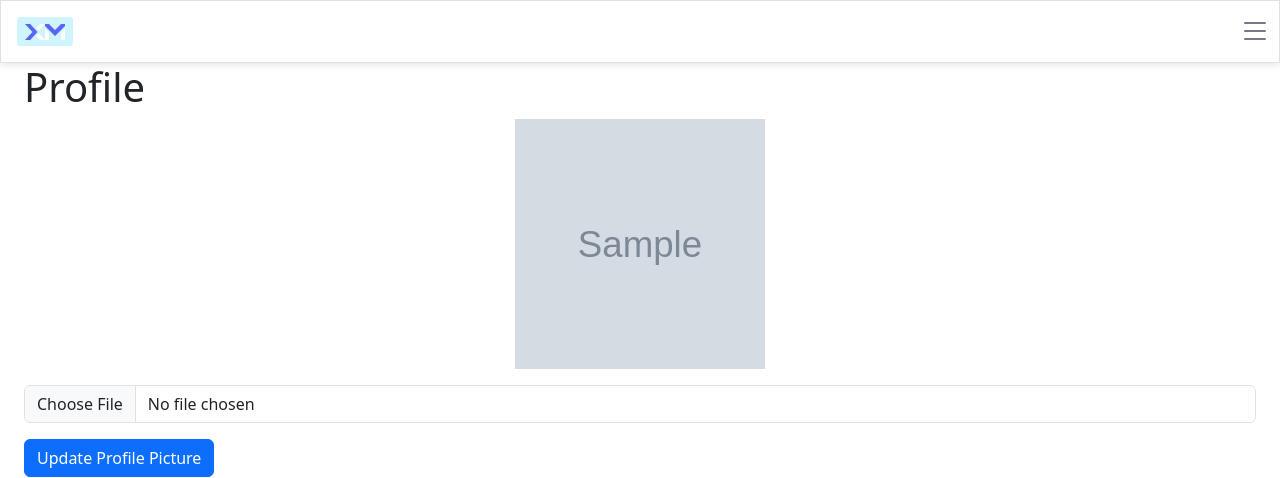
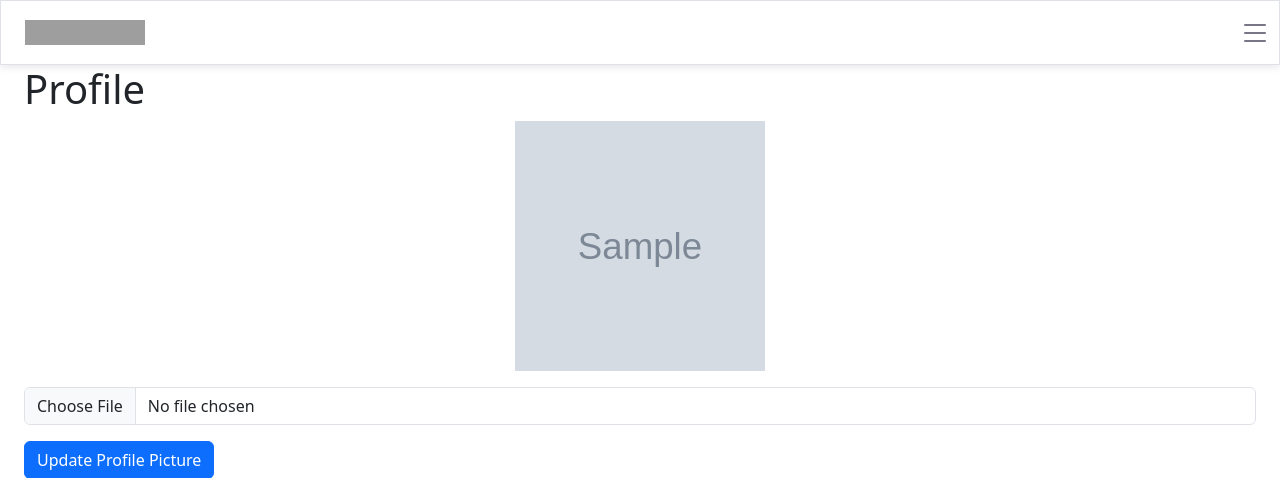
Before and after one commit to kisxo/djangoapp, a Django app: page /profile in a window 1280 px wide. Shown: the top 478 px of the page. Run offline with Django 5.2, Linux system fonts and the light colour scheme; a user stored in the database is signed in; tables that the repository leaves empty hold one stand-in row (values such as "Sample post"); grey boxes marked "Sample" are stand-in pictures; grey boxes are pictures that could not be loaded.

Commit message:
add app logo

```diff
--- a/serviceapp/static/serviceapp/css/base.css
+++ b/serviceapp/static/serviceapp/css/base.css
@@ -4,7 +4,6 @@
 
 .navbar-brand{
   font-size: 1rem;
-  background-color: red;
   padding: .1rem .5rem .2rem .5rem;
   border-radius: .2rem;
 }
--- a/serviceapp/templates/serviceapp/base.html
+++ b/serviceapp/templates/serviceapp/base.html
@@ -25,15 +25,16 @@
 <body>
     <nav class="navbar bg-white p-0 m-0 border box-shadow">
         <div class="container-fluid p-0 m-0">
-            <a class="navbar-brand ms-3 my-3 bg-info-subtle" href="/">
-              <svg xmlns="http://www.w3.org/2000/svg" class="custom-logo" viewBox="0 0 500 200" fill="currentColor">
+            <a class="navbar-brand ms-3 my-3" href="/">
+              <img src="{% static 'serviceapp/images/logo.jpg' %}" alt="" width="120" height="25">
+              <!-- <svg xmlns="http://www.w3.org/2000/svg" class="custom-logo" viewBox="0 0 500 200" fill="currentColor">
                 <path d="M250 25.5V0H300L375 75L450 0H500V25L375 150L250 25.5Z" fill="#5865F2"/>
                 <path d="M93 100L0 0H65L157 100L65 200H0L93 100Z" fill="#5865F2"/>
                 <path d="M250 60V200H300V110L250 60Z" fill="white"/>
                 <path d="M450 200H500V60L450 110V200Z" fill="white"/>
                 <path d="M185 0L143 46L175 81L250 0H185Z" fill="white"/>
                 <path d="M143 154L175 119L250 200H185L143 154Z" fill="white"/>
-              </svg>
+              </svg> -->
             </a>
             <details class="custom-navbar-toggler me-2" data-bs-toggle="collapse" data-bs-target="#navbarSupportedContent" aria-controls="navbarSupportedContent" aria-expanded="false" aria-label="Toggle navigation">
                 <summary>
```
